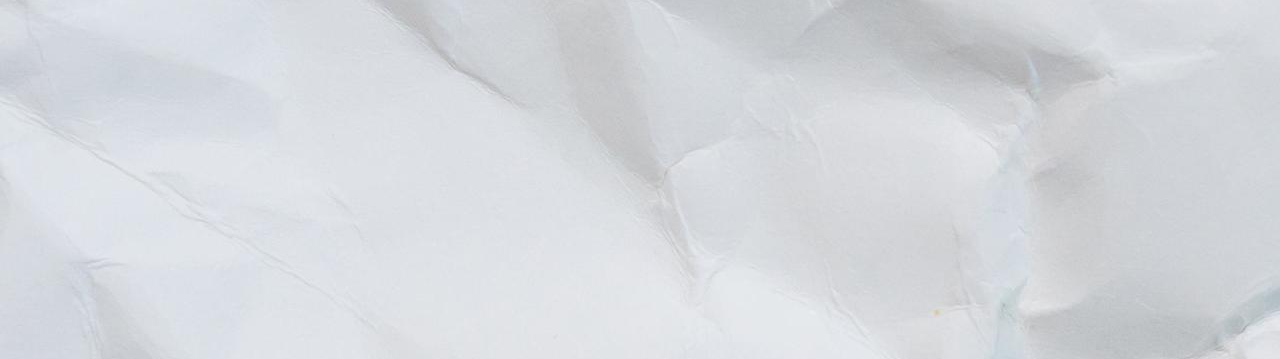
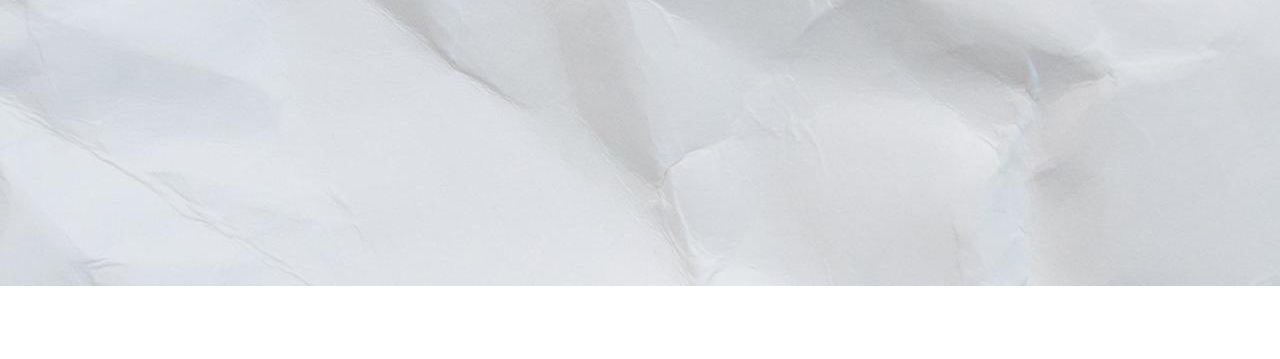
Before and after one commit to akariny/Jogo-da-Forca, a plain HTML site: page index.html in a window 1280 px wide. Shown: the part 514-873 px from the top of the page. After the commit the page ends 800 px from the top, so only its background shows below. Drawn offline with Linux system fonts and the light colour scheme.

Commit message:
Update style.css

```diff
--- a/css/style.css
+++ b/css/style.css
@@ -2,9 +2,3 @@ body {
     font-family: 'Indie Flower', cursive;
     background: url('../img/fundo.jpg');
 }
-
-@media screen and (min-width: 992px) {
-    main {
-        height: 100vh;
-    }
-}
```
